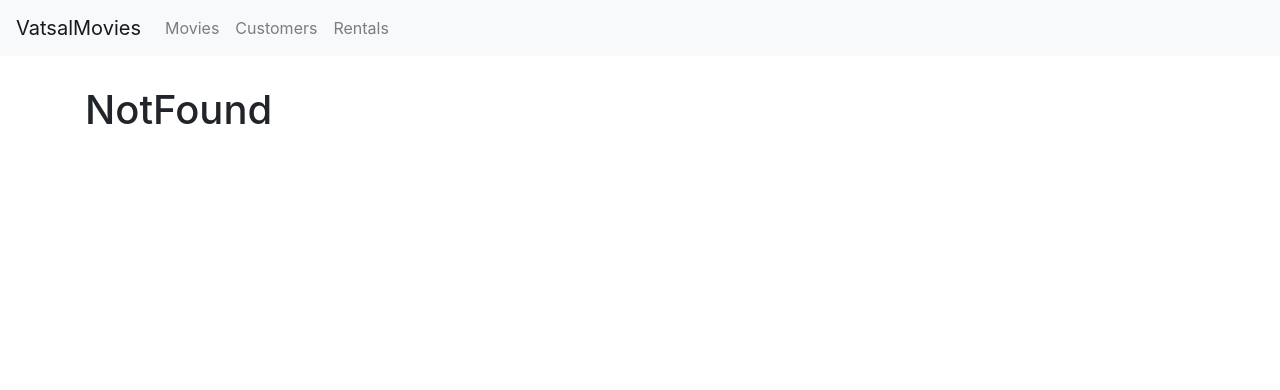
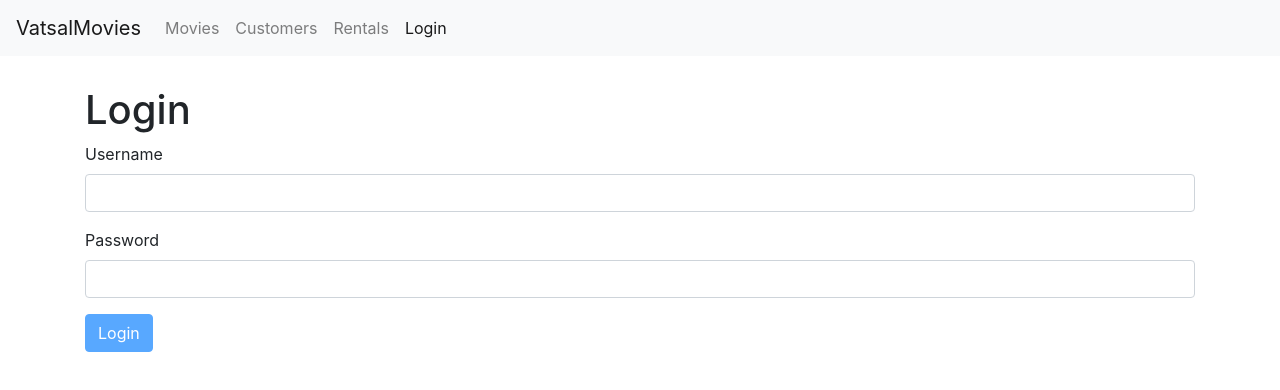
Before and after one commit to vatsalpathak/movieWebApp, a React (Create React App) app: page /login in a window 1280 px wide. Shown: the top 390 px of the page. Built offline with nearby package versions, Linux system fonts and the light colour scheme.

Commit message:
Login Form

```diff
--- a/package.json
+++ b/package.json
@@ -9,6 +9,7 @@
     "bootstrap": "^4.1.1",
     "font-awesome": "^4.7.0",
     "fontawesome": "^4.7.0",
+    "joi-browser": "13.4",
     "react": "^18.2.0",
     "react-dom": "^18.2.0",
     "react-router-dom": "^4.3.1",
--- a/src/App.js
+++ b/src/App.js
@@ -5,8 +5,9 @@
 import Rentals from "./components/rentals";
 import Customers from "./components/customer";
 import NavBar from "./components/navBar";
+import MovieForm from "./components/movieForm";
+import LoginForm from "./components/loginForm";
 import "./App.css";
-import MovieForm from "./components/movieForm";
 
 class App extends Component {
   render() {
@@ -15,6 +16,7 @@
         <NavBar />
         <main className="container">
           <Switch>
+            <Route path="/login" component={LoginForm} />
             <Route path="/movies/:id" component={MovieForm} />
             <Route path="/movies" component={Movies} />
             <Route path="/not-found" component={NotFound} />
--- /dev/null
+++ b/src/components/common/input.jsx
@@ -0,0 +1,20 @@
+import React from "react";
+
+const Input = ({ name, label, value, error, onChange }) => {
+  return (
+    <div className="form-group">
+      <label htmlFor={name}>{label}</label>
+      <input
+        value={value}
+        onChange={onChange}
+        id={name}
+        name={name}
+        type="text"
+        className="form-control"
+      />
+      {error && <div className="alert alert-danger">{error}</div>}
+    </div>
+  );
+};
+
+export default Input;
--- a/src/components/loginForm.jsx
+++ b/src/components/loginForm.jsx
@@ -1 +1,92 @@
 import React, { Component } from "react";
+import Joi from "joi-browser";
+import Input from "./common/input";
+
+class LoginForm extends Component {
+  username = React.createRef();
+
+  state = {
+    account: {
+      username: "",
+      password: "",
+    },
+    errors: {},
+  };
+
+  schema = {
+    username: Joi.string().required().label("Username"),
+    password: Joi.string().required().label("Password"),
+  };
+
+  // This is one way to call Reference to pass values in React
+  //   componentDidMount() {
+  //     this.username.current.focus();
+  //   }
+  validate = () => {
+    const options = { abortEarly: false };
+    const { error } = Joi.validate(this.state.account, this.schema, options);
+    if (!error) return null;
+
+    const errors = {};
+    for (let item of error.details) errors[item.path[0]] = item.message;
+    return errors;
+  };
+
+  handleSubmit = (e) => {
+    e.preventDefault();
+    const errors = this.validate();
+    this.setState({ errors: errors || {} });
+    if (errors) return;
+
+    //Call the server
+    console.log("Submitted");
+  };
+
+  validateProperty = ({ name, value }) => {
+    // computed prorperties are used by using "[]"
+    const obj = { [name]: value };
+    const schema = { [name]: this.schema[name] };
+    const { error } = Joi.validate(obj, schema);
+    return error ? error.details[0].message : null;
+  };
+
+  handleChange = ({ currentTarget: input }) => {
+    const errors = { ...this.state.errors };
+    const errorMessage = this.validateProperty(input);
+    if (errorMessage) errors[input.name] = errorMessage;
+    else delete errors[input.name];
+
+    const account = { ...this.state.account };
+    account[input.name] = input.value;
+    this.setState({ account, errors });
+  };
+  render() {
+    const { account, errors } = this.state;
+    return (
+      <div>
+        <h1>Login</h1>
+        <form onSubmit={this.handleSubmit}>
+          <Input
+            name="username"
+            value={account.username}
+            label="Username"
+            onChange={this.handleChange}
+            error={errors.username}
+          />
+          <Input
+            name="password"
+            value={account.password}
+            label="Password"
+            onChange={this.handleChange}
+            error={errors.password}
+          />
+          <button disabled={this.validate()} className="btn btn-primary">
+            Login
+          </button>
+        </form>
+      </div>
+    );
+  }
+}
+
+export default LoginForm;
--- a/src/components/navBar.jsx
+++ b/src/components/navBar.jsx
@@ -25,6 +25,11 @@
               Rentals
             </NavLink>
           </li>
+          <li className="nav-item">
+            <NavLink className="nav-link" to="/login">
+              Login
+            </NavLink>
+          </li>
         </ul>
       </div>
     </nav>
```
Also changed, not shown: 1 other file (tests, documents, lock files or other folders).
